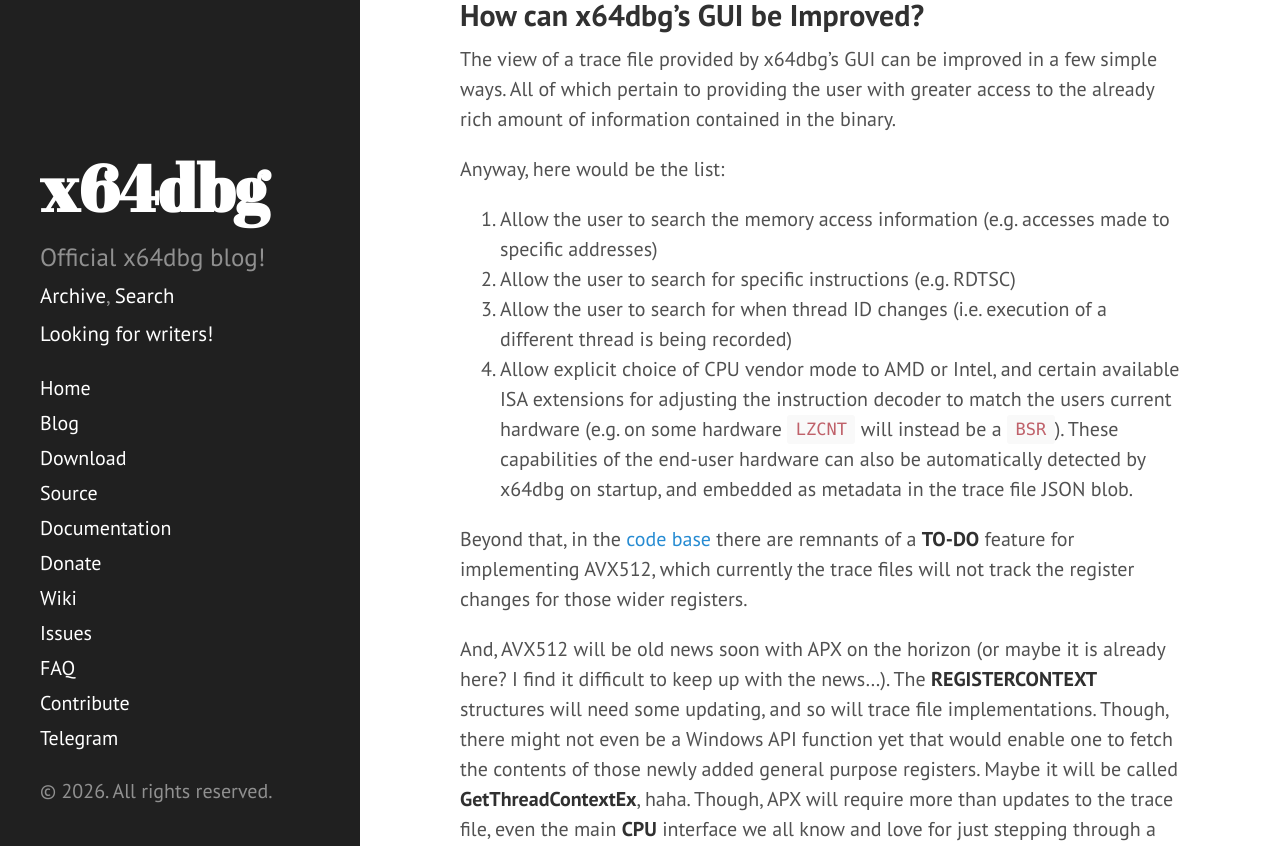
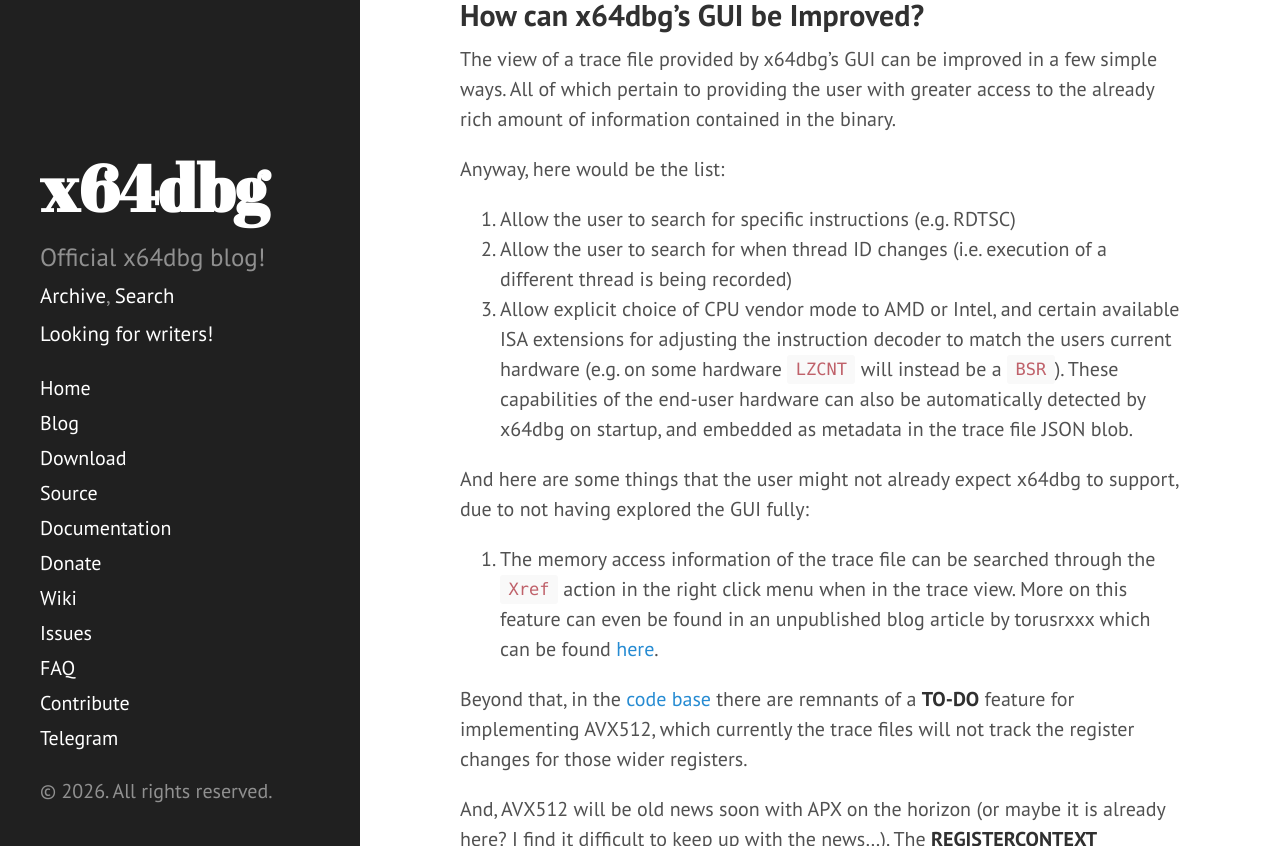
Before and after one commit to x64dbg/blog, a Jekyll site: the page built from _posts/2026-05-17-visualizing-x64dbg-trace-recordings.md, in a window 1280 px wide and 900 px high, scrolled down 17976 px, cut to the strip 54-900 px from the top of the window. Built offline with Jekyll 4.4.1, drawn with Linux system fonts in a browser that asks for light colours; nearby versions of some CDN libraries; comment, search, counter and statistics services are not loaded.

Commit message:
Adjust based on torus review suggestion regarding memory access trace file GUI information.

```diff
--- a/_posts/2026-05-17-visualizing-x64dbg-trace-recordings.md
+++ b/_posts/2026-05-17-visualizing-x64dbg-trace-recordings.md
@@ -634,10 +634,12 @@
 The view of a trace file provided by x64dbg's GUI can be improved in a few simple ways. All of which pertain to providing the user with greater access to the already rich amount of information contained in the binary.
 
 Anyway, here would be the list:
-1. Allow the user to search the memory access information (e.g. accesses made to specific addresses)
-2. Allow the user to search for specific instructions (e.g. RDTSC)
-3. Allow the user to search for when thread ID changes (i.e. execution of a different thread is being recorded)
-4. Allow explicit choice of CPU vendor mode to AMD or Intel, and certain available ISA extensions for adjusting the instruction decoder to match the users current hardware (e.g. on some hardware `LZCNT` will instead be a `BSR`). These capabilities of the end-user hardware can also be automatically detected by x64dbg on startup, and embedded as metadata in the trace file JSON blob.
+1. Allow the user to search for specific instructions (e.g. RDTSC)
+2. Allow the user to search for when thread ID changes (i.e. execution of a different thread is being recorded)
+3. Allow explicit choice of CPU vendor mode to AMD or Intel, and certain available ISA extensions for adjusting the instruction decoder to match the users current hardware (e.g. on some hardware `LZCNT` will instead be a `BSR`). These capabilities of the end-user hardware can also be automatically detected by x64dbg on startup, and embedded as metadata in the trace file JSON blob.
+
+And here are some things that the user might not already expect x64dbg to support, due to not having explored the GUI fully:
+1. The memory access information of the trace file can be searched through the `Xref` action in the right click menu when in the trace view. More on this feature can even be found in an unpublished blog article by torusrxxx which can be found [here](https://github.com/x64dbg/blog/pull/12).
 
 Beyond that, in the [code base](https://github.com/x64dbg/x64dbg/blob/46fed4403e1a69139535d0d73405a6eebd59aef1/src/dbg/TraceRecord.cpp#L266) there are remnants of a **TO-DO** feature for implementing AVX512, which currently the trace files will not track the register changes for those wider registers.
 
```
